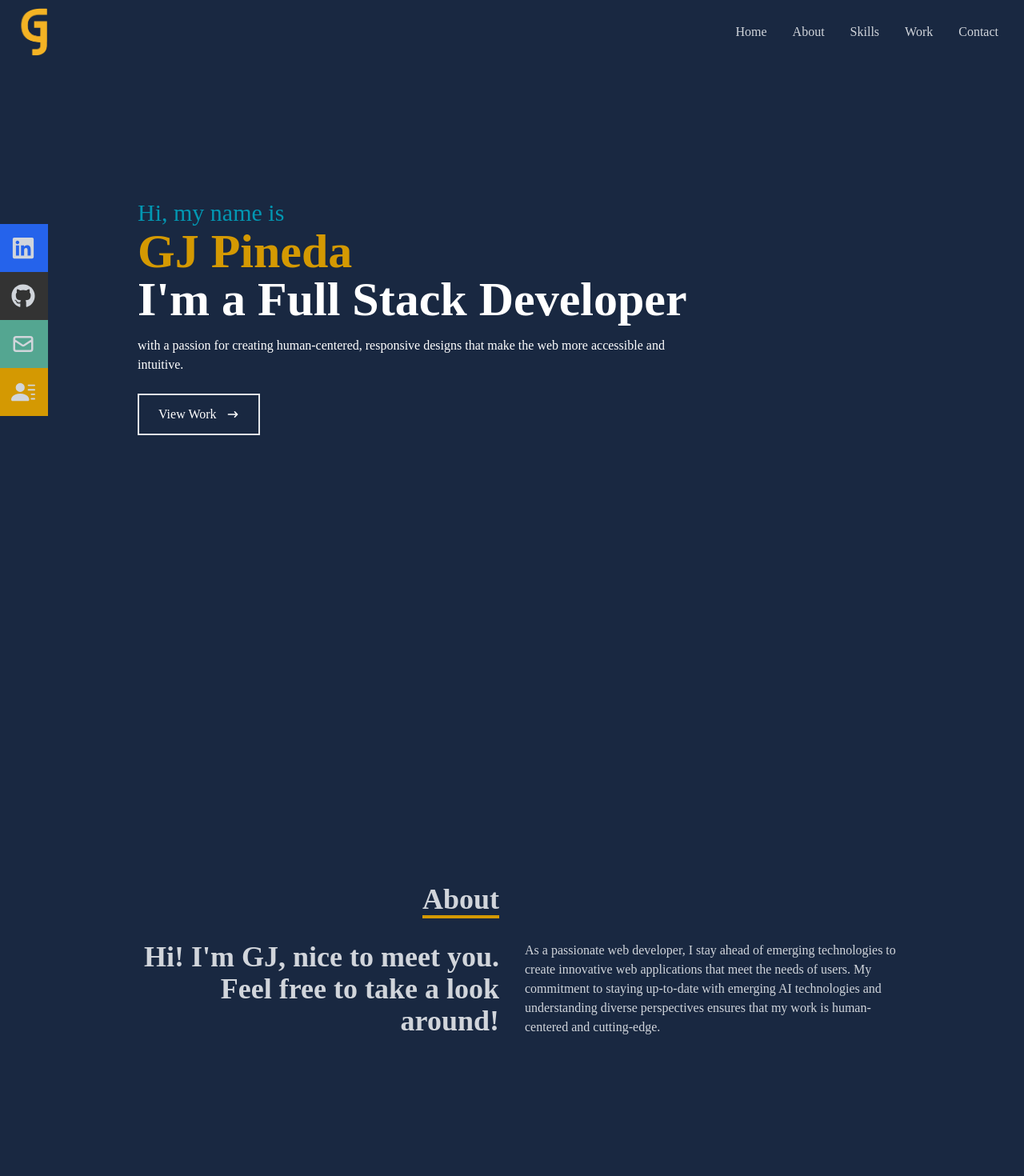
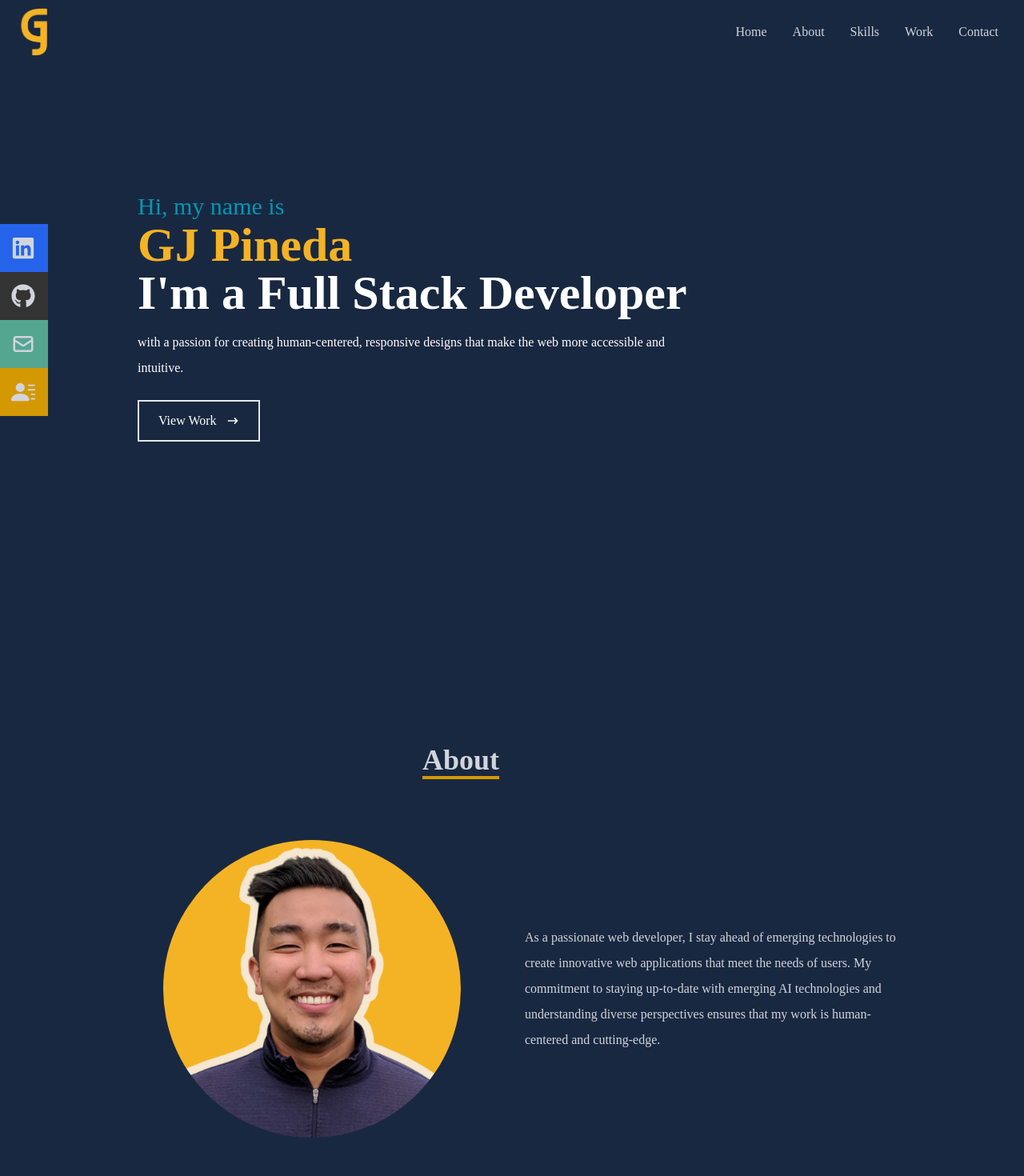
Before and after one commit to gjjrpin/gj-portfolio, a React (Create React App) app: page / in a window 1280 px wide. Shown: the top 1470 px of the page at 80% size. Built offline with nearby package versions, Linux system fonts and the light colour scheme.

Commit message:
minor changes

```diff
--- a/src/components/About.jsx
+++ b/src/components/About.jsx
@@ -1,4 +1,5 @@
 import React from "react";
+import Profile from "../assets/profile.png";
 
 const About = () => {
   return (
@@ -13,12 +14,14 @@ const About = () => {
           <div></div>
         </div>
         <div className="max-w-[1000px] w-full grid sm:grid-cols-2 gap-8 px-4">
-          <div className="sm:text-right text-4xl font-bold">
-            <p>
-              Hi! I'm GJ, nice to meet you. Feel free to take a look around!
-            </p>
+          <div className="flex justify-center items-center w-50 h-50 p-[3rem]">
+            <img
+              src={Profile}
+              alt="profile"
+              className="rounded-full w-full h-full object-cover"
+            />
           </div>
-          <div>
+          <div className="flex items-center leading-loose">
             <p>
               As a passionate web developer, I stay ahead of emerging
               technologies to create innovative web applications that meet the
--- a/src/components/Home.jsx
+++ b/src/components/Home.jsx
@@ -11,20 +11,20 @@ const Home = () => {
       {/* Container */}
       <div className="max-w-[1000px] mx-auto px-8 flex flex-col justify-center h-full">
         <p className="sm:text-3xl text-[#0397B2]">Hi, my name is</p>
-        <h1 className="text-4xl sm:text-6xl font-bold text-[#D49902]">
+        <h1 className="text-4xl sm:text-6xl font-bold text-[#F4B324]">
           GJ Pineda
         </h1>
         <h2 className="text-4xl sm:text-6xl font-bold text-[#FFFFFF]">
           I'm a Full Stack Developer
         </h2>
-        <p className="text-[#FFFFFF] py-4 max-w-[700px]">
+        <p className="text-[#FFFFFF] py-4 max-w-[700px] leading-loose">
           with a passion for creating human-centered, responsive designs that
           make the web more accessible and intuitive.
         </p>
         <div>
           <Link onClick={handleClick} to="work" smooth={true} duration={500}>
             <button className="text-white group border-2 px-6 py-3 my-2 flex items-center hover:bg-[#0397B2] hover:border-[#0397B2]">
-              View Work{" "}
+              View Work
               <span className="group-hover:rotate-90 duration-300">
                 <HiArrowNarrowRight className="ml-3" />
               </span>
--- a/src/components/Navbar.jsx
+++ b/src/components/Navbar.jsx
@@ -11,39 +11,64 @@ const Navbar = () => {
 
   return (
     <div className="fixed w-full h-[80px] flex justify-between items-center px-4 bg-[#192841] text-gray-300">
-      <div>
+      <Link to="home" smooth={true} duration={500}>
         <img
           src={Logo}
-          alt="Logo Image"
+          alt="Logo"
           style={{ width: "60px" }}
           className="cursor-pointer"
         />
-      </div>
+      </Link>
 
       {/* menu */}
       <ul className="hidden md:flex">
         <li>
-          <Link to="home" smooth={true} duration={500}>
+          <Link
+            to="home"
+            smooth={true}
+            duration={500}
+            className="py-2 hover:border-b-2 border-[#D49902]"
+          >
             Home
           </Link>
         </li>
         <li>
-          <Link to="about" smooth={true} duration={500}>
+          <Link
+            to="about"
+            smooth={true}
+            duration={500}
+            className="py-2 hover:border-b-2 border-[#D49902]"
+          >
             About
           </Link>
         </li>
         <li>
-          <Link to="skills" smooth={true} duration={500}>
+          <Link
+            to="skills"
+            smooth={true}
+            duration={500}
+            className="py-2 hover:border-b-2 border-[#D49902]"
+          >
             Skills
           </Link>
         </li>
         <li>
-          <Link to="work" smooth={true} duration={500}>
+          <Link
+            to="work"
+            smooth={true}
+            duration={500}
+            className="py-2 hover:border-b-2 border-[#D49902]"
+          >
             Work
           </Link>
         </li>
         <li>
-          <Link to="contact" smooth={true} duration={500}>
+          <Link
+            to="contact"
+            smooth={true}
+            duration={500}
+            className="py-2 hover:border-b-2 border-[#D49902]"
+          >
             Contact
           </Link>
         </li>
--- a/src/data/data.js
+++ b/src/data/data.js
@@ -5,23 +5,23 @@ import Instock from "../assets/projects/instock.png";
 export const data = [
   {
     id: 1,
-    name: "Common Ground",
+    name: "Common Ground Chat",
     image: CommonGround,
     github: "https://github.com/gjjrpin/common-ground",
-    live: "https://drive.google.com/file/d/1O72kswR5daDMc06mFk6aZ8by7yc3UWXz/view",
+    live: "https://commonground.chat/",
   },
   {
     id: 2,
+    name: "Instock Group Project",
+    image: Instock,
+    github: "https://github.com/gjjrpin/instock-server",
+    live: "",
+  },
+  {
+    id: 3,
     name: "Brainflix",
     image: Brainflix,
     github: "https://github.com/gjjrpin/GJ-Pineda-brainflix",
     live: "",
   },
-  {
-    id: 3,
-    name: "Instock",
-    image: Instock,
-    github: "https://github.com/gjjrpin/instock-server",
-    live: "",
-  },
 ];
```
Also changed, not shown: src/assets/profile.png (added).
